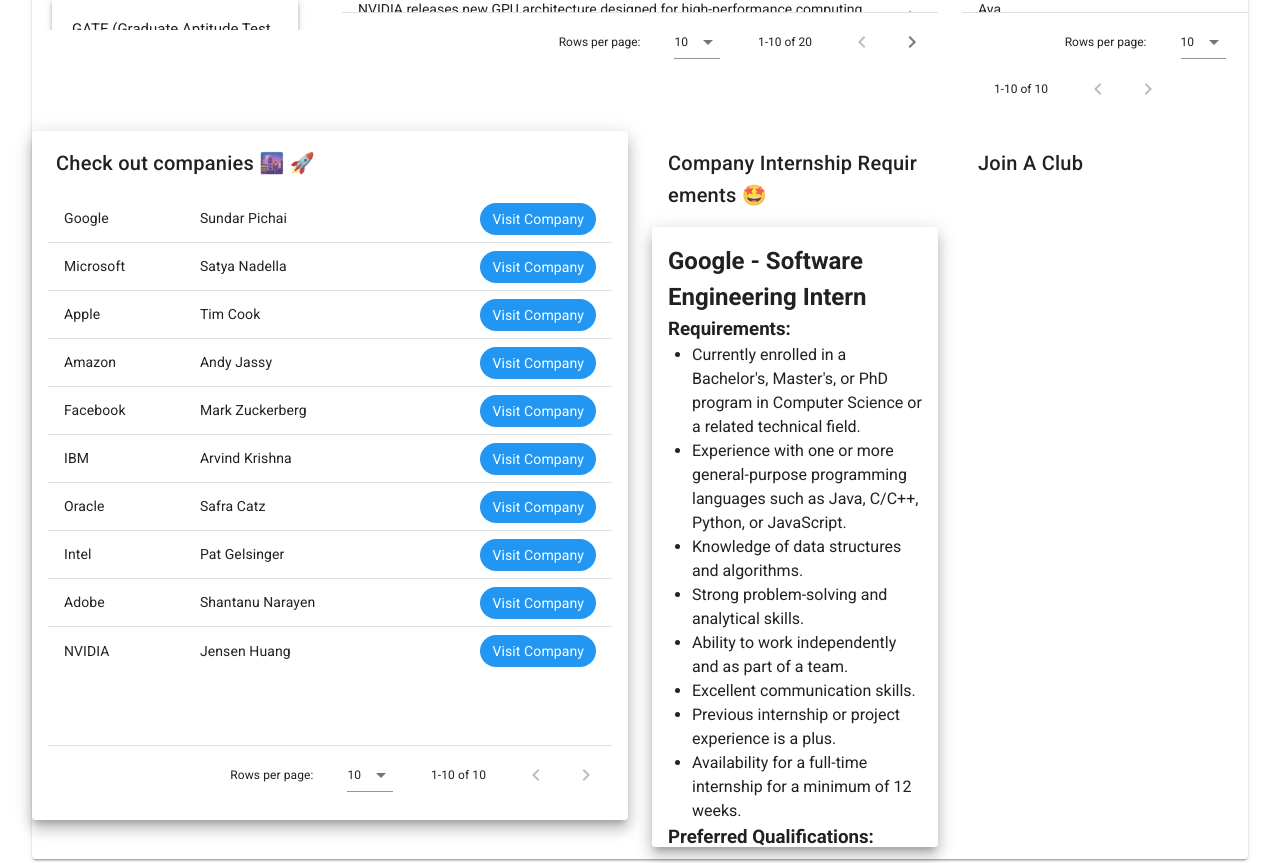
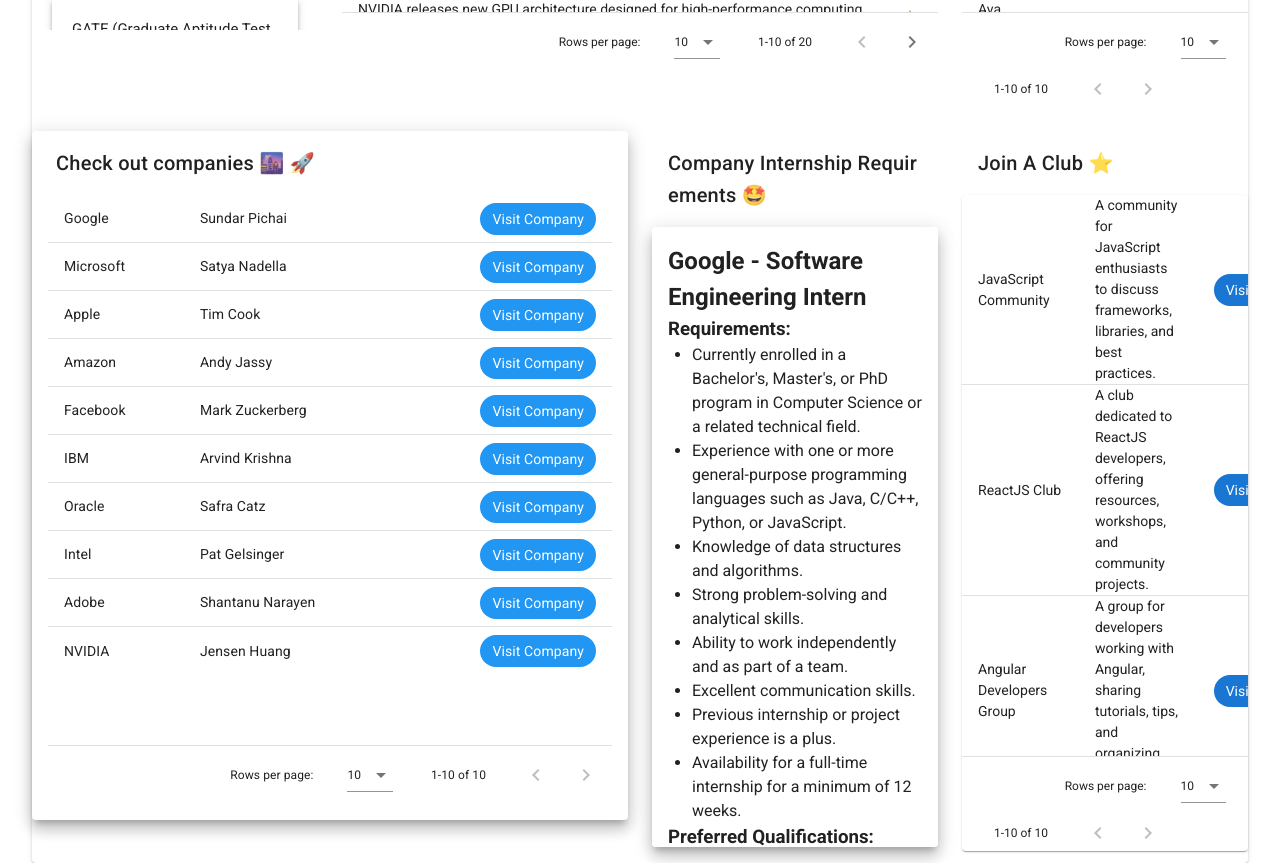
Before and after one commit to LeoPavlovski/capstone-app, a Vue app: page /dashboard in a window 1280 px wide. Shown: the part 480-1343 px from the top of the page. Built offline with nearby package versions, Linux system fonts and the light colour scheme.

Commit message:
feat : clubs  / links

```diff
--- a/src/components/DashboardStudent.vue
+++ b/src/components/DashboardStudent.vue
@@ -87,7 +87,21 @@
             </v-card>
           </v-col>
           <v-col cols="3">
-          <v-card-title>Join A Club</v-card-title>
+          <v-card-title>Join A Club ⭐</v-card-title>
+            <v-data-table
+                :items="programmingClubs"
+                item-key="name"
+                class="elevation-1"
+                height="561"
+            >
+              <template v-slot:item="{item}">
+                <tr>
+                  <td>{{ item.name }}</td>
+                  <td>{{ item.description }}</td>
+                  <td><v-chip  color="primary" text :href="item.website" target="_blank">Visit Website</v-chip></td>
+                </tr>
+              </template>
+            </v-data-table>
           </v-col>
         </v-row>
       </v-card>
@@ -222,8 +236,60 @@
             "Active participation in coding competitions, hackathons, or programming communities."
           ]
         }
+      ],
+       programmingClubs : [
+        {
+          name: "JavaScript Community",
+          description: "A community for JavaScript enthusiasts to discuss frameworks, libraries, and best practices.",
+          website: "https://www.javascript.com/"
+        },
+        {
+          name: "ReactJS Club",
+          description: "A club dedicated to ReactJS developers, offering resources, workshops, and community projects.",
+          website: "https://reactjs.org/community/support.html"
+        },
+        {
+          name: "Angular Developers Group",
+          description: "A group for developers working with Angular, sharing tutorials, tips, and organizing meetups.",
+          website: "https://angular.io/community"
+        },
+        {
+          name: "Vue.js Developers",
+          description: "A community for Vue.js developers to share knowledge, discuss Vue.js ecosystem, and collaborate on projects.",
+          website: "https://vuejs.org/v2/guide/community.html"
+        },
+        {
+          name: "Python Programming Club",
+          description: "A club focused on Python programming, offering tutorials, challenges, and projects.",
+          website: "https://www.python.org/community/"
+        },
+        {
+          name: "Ruby on Rails Meetup",
+          description: "A meetup group for Ruby on Rails developers, organizing events, workshops, and hackathons.",
+          website: "https://www.meetup.com/topics/ruby-on-rails/"
+        },
+        {
+          name: "PHP Developers Community",
+          description: "A community for PHP developers to share expertise, discuss PHP frameworks, and collaborate on PHP projects.",
+          website: "https://www.php.net/community.php"
+        },
+        {
+          name: "Full Stack Developers Forum",
+          description: "A forum for full stack developers to discuss technologies across frontend, backend, and databases.",
+          website: "https://fullstackacademy.com/blog/full-stack-developer-forum-resources"
+        },
+        {
+          name: "DevOps Exchange",
+          description: "A community for DevOps professionals to share knowledge, tools, and practices in continuous integration and delivery.",
+          website: "https://devops-exchange.org/"
+        },
+        {
+          name: "Data Science Society",
+          description: "A society for data scientists and analysts, organizing workshops, talks, and data-driven projects.",
+          website: "https://www.datasciencesociety.net/"
+        }
       ]
-     }
+    }
   },
   methods:{
     visitRequirement(){
```
